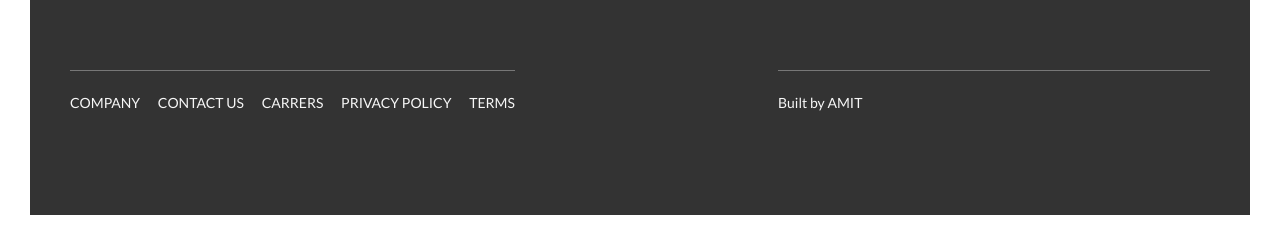
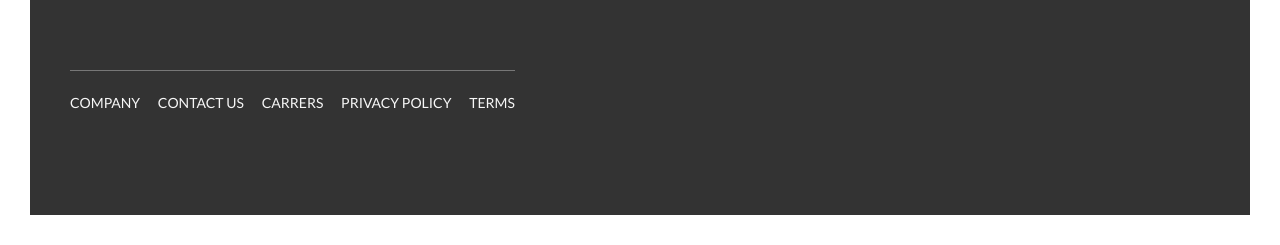
Before and after one commit to sundeepamit/Natour, a website: page index.html in a window 1280 px wide. Shown: the part 5815-6060 px from the top of the page. Drawn offline with Linux system fonts and the light colour scheme.

Commit message:
remove bulitby

```diff
--- a/index.html
+++ b/index.html
@@ -388,11 +388,7 @@
                     </ul>
                 </div>
             </div>
-            <div class="col-1-of-2">
-                <p class="footer__copyright">
-                    Built by <a href="#" class="footer__link">Amit</a>
-                </p>
-            </div>
+
         </div>
     </footer>
 
```
